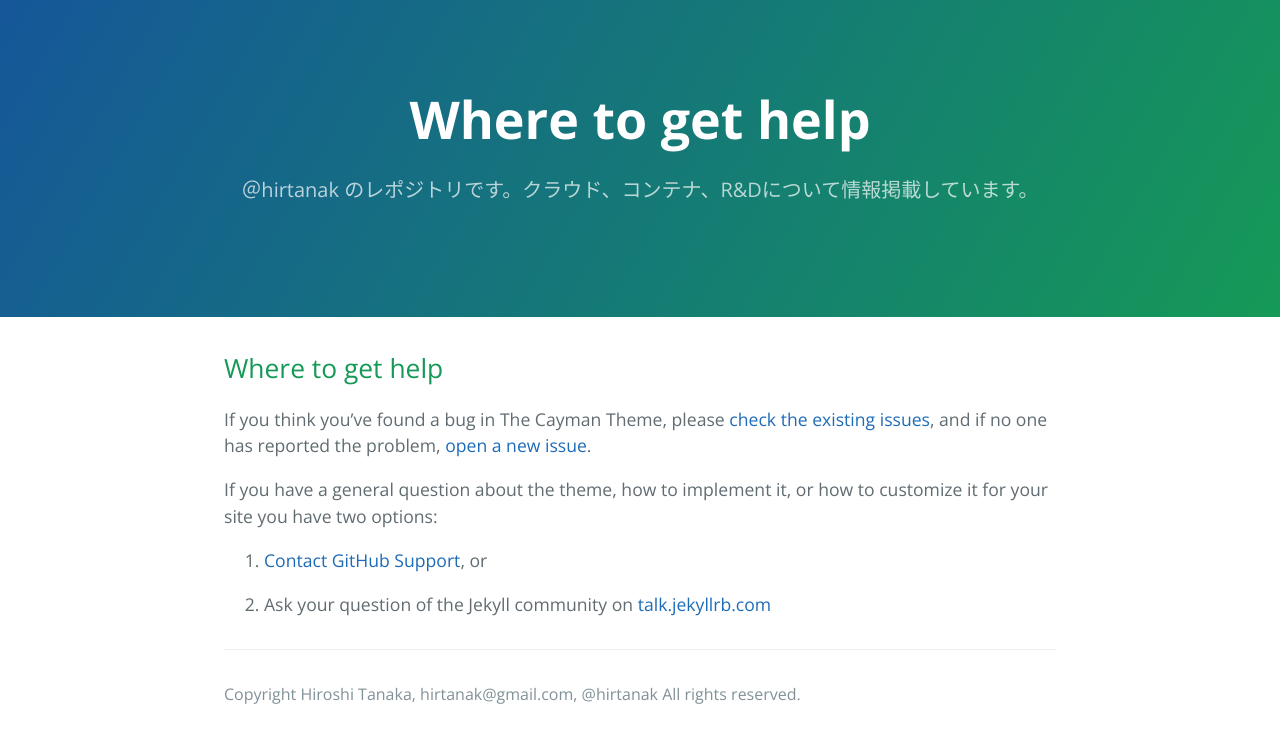
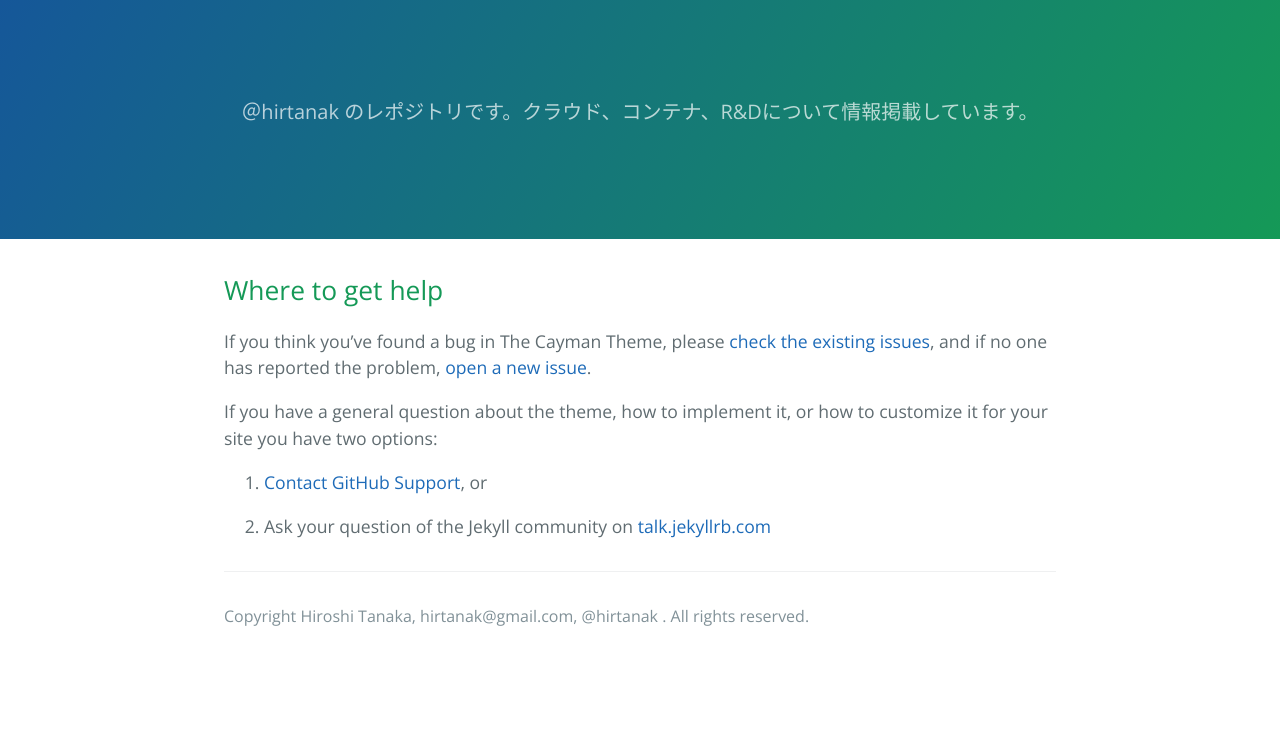
Before and after one commit to hirtanak/hirtanak.github.io, a Jekyll site: the page built from docs/SUPPORT.md, in a window 1280 px wide. Shown: the top 743 px of the page. Built offline with Jekyll 4.4.1, drawn with Linux system fonts in a browser that asks for light colours; our own code applies the rules of GitHub Pages for plain Markdown files.

Commit message:
update default.html

```diff
--- a/_layouts/default.html
+++ b/_layouts/default.html
@@ -3,7 +3,7 @@
   <head>
 
     {% if site.google_analytics %}
-      <script async src="https://www.googletagmanager.com/gtag/js?id={{ site.google_analytics }}"></script>
+      <script async src="https://www.googletagmanager.com/gtag/js?id=UA-110297614-2"></script>
       <script>
         window.dataLayer = window.dataLayer || [];
         function gtag(){dataLayer.push(arguments);}
@@ -23,14 +23,10 @@
     <a id="skip-to-content" href="#content">Skip to the content.</a>
 
     <header class="page-header" role="banner">
-      <h1 class="project-name">{{ page.title | default: site.title | default: site.github.repository_name }}</h1>
+      <h1 class="project-name">{{ @hirtanak repository }}</h1>
       <h2 class="project-tagline">{{ page.description | default: site.description | default: site.github.project_tagline }}</h2>
       {% if site.github.is_project_page %}
         <a href="{{ site.github.repository_url }}" class="btn">View on GitHub</a>
-      {% endif %}
-      {% if site.show_downloads %}
-        <a href="{{ site.github.zip_url }}" class="btn">Download .zip</a>
-        <a href="{{ site.github.tar_url }}" class="btn">Download .tar.gz</a>
       {% endif %}
     </header>
 
@@ -41,7 +37,7 @@
         {% if site.github.is_project_page %}
           <span class="site-footer-owner"><a href="{{ site.github.repository_url }}">{{ site.github.repository_name }}</a> is maintained by <a href="{{ site.github.owner_url }}">{{ site.github.owner_name }}</a>.</span>
         {% endif %}
-        <span class="site-footer-credits">Copyright Hiroshi Tanaka, hirtanak@gmail.com, @hirtanak All rights reserved.</span>
+        <span class="site-footer-credits">Copyright Hiroshi Tanaka, hirtanak@gmail.com, @hirtanak . All rights reserved.</span>
       </footer>
     </main>
   </body>
```
